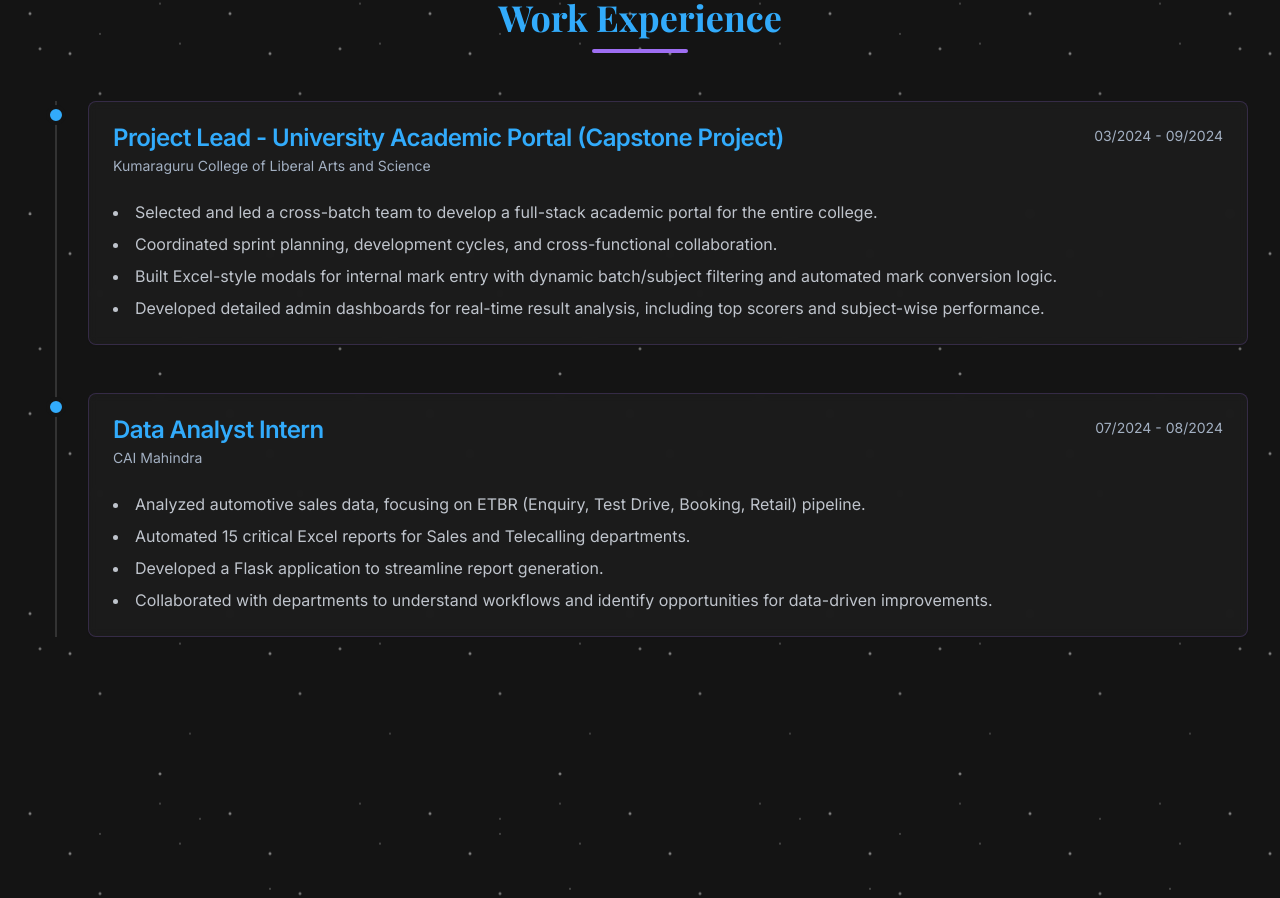
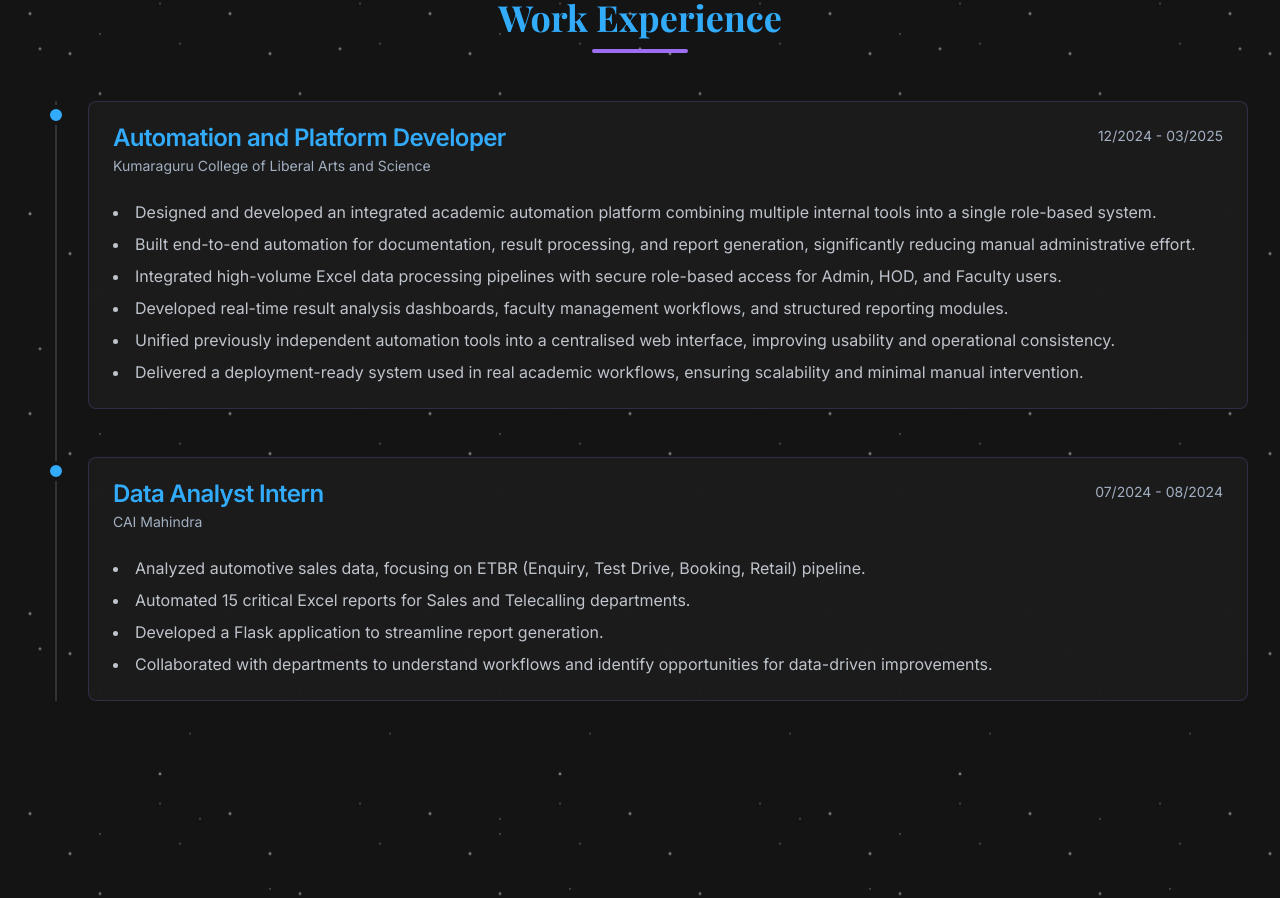
Before and after one commit to rdnk2004/rdnkportfolio, a Next.js app: page / in a window 1280 px wide. Shown: the part 2236-3134 px from the top of the page. Built offline with nearby package versions, Linux system fonts and the light colour scheme; a web font is replaced by a local one.

Commit message:
Update experience role and duration in experience.tsx

```diff
--- a/src/components/sections/experience.tsx
+++ b/src/components/sections/experience.tsx
@@ -3,14 +3,16 @@ import { SectionHeading } from "../ui/section-heading";
 
 const experienceData = [
   {
-    role: "Project Lead - University Academic Portal (Capstone Project)",
+    role: "Automation and Platform Developer",
     company: "Kumaraguru College of Liberal Arts and Science",
-    duration: "03/2024 - 09/2024",
+    duration: "12/2024 - 03/2025",
     tasks: [
-      "Selected and led a cross-batch team to develop a full-stack academic portal for the entire college.",
-      "Coordinated sprint planning, development cycles, and cross-functional collaboration.",
-      "Built Excel-style modals for internal mark entry with dynamic batch/subject filtering and automated mark conversion logic.",
-      "Developed detailed admin dashboards for real-time result analysis, including top scorers and subject-wise performance.",
+      "Designed and developed an integrated academic automation platform combining multiple internal tools into a single role-based system.",
+      "Built end-to-end automation for documentation, result processing, and report generation, significantly reducing manual administrative effort.",
+      "Integrated high-volume Excel data processing pipelines with secure role-based access for Admin, HOD, and Faculty users.",
+      "Developed real-time result analysis dashboards, faculty management workflows, and structured reporting modules.",
+      "Unified previously independent automation tools into a centralised web interface, improving usability and operational consistency.",
+      "Delivered a deployment-ready system used in real academic workflows, ensuring scalability and minimal manual intervention.",
     ],
   },
   {
```
